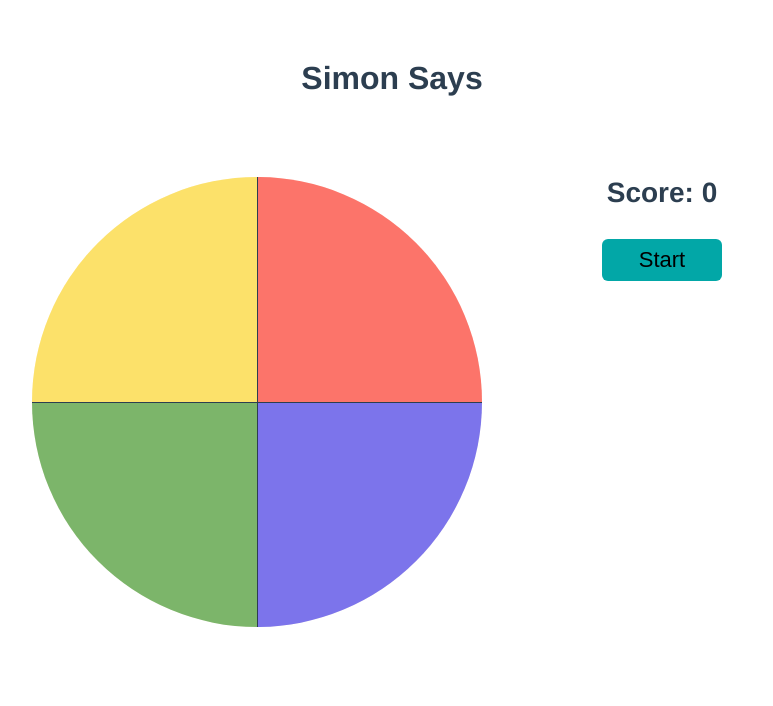
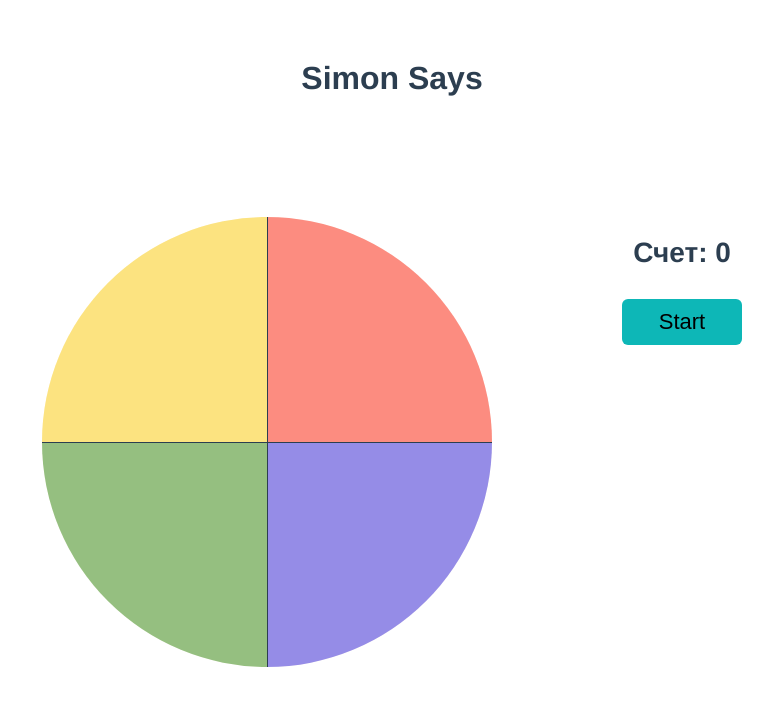
Before and after one commit to LOiif/vue-simon-says, a Vue app: page / in a window 1280 px wide. Shown: the top 706 px of the page, without its empty margins (248-1021 px from the left). Built offline with nearby package versions, Linux system fonts and the light colour scheme.

Commit message:
Реализовано мигание секций

```diff
--- a/src/App.vue
+++ b/src/App.vue
@@ -4,10 +4,13 @@
       <div class="game__wrapper">
         <h1 class="title">Simon Says</h1>
         <div class="container">
-          <game-board @click="clickBoard"></game-board>
+          <game-board ref="board" :can-click="canClick" @click="clickBoard"></game-board>
           <div class="game-info">
-            <p class="score">Score: {{ score }}</p>
-            <button class="start-button" type="button" v-if="!isGameStart" @click="startGame">Start</button>
+            <p class="score" v-if="!isGameOver">Счет: {{ score }}</p>
+            <p class="game-over" v-if="isGameOver">Игра окончена</p>
+            <p class="total-score" v-if="isGameOver">Набрано очков: {{ resultScore }}</p>
+            <button class="start-button" type="button" v-if="!isGameStart && !isGameOver" @click="startGame">Start
+            </button>
             <button class="start-button" type="button" v-else @click="restartGame">Restart</button>
           </div>
         </div>
@@ -26,19 +29,19 @@ export default {
   components: {GameBoard},
   data: () => ({
     score: 0,
+    iteration: 0,
+    resultScore: 0,
     queue: [],
-    userQueue: [],
+    elems: [],
     isGameStart: false,
-    iteration: 0
+    isGameOver: false,
+    canClick: false,
   }),
   methods: {
-    clickBoard(userClick) {
-
-      if (this.isGameStart) {
-        console.log('iteration: ' + this.iteration)
-        console.log(userClick, this.queue[this.iteration])
-        if (!(+userClick === this.queue[this.iteration])) {
-          this.endGame()
+    clickBoard(clickSection) {
+      if (this.isGameStart && this.canClick) {
+        if (+clickSection !== this.queue[this.iteration]) {
+          this.endGame();
         } else {
           if (this.iteration === this.queue.length - 1) {
             this.nextLevel();
@@ -49,30 +52,66 @@ export default {
       }
     },
     startGame() {
-      this.iteration = 0;
-      this.isGameStart = true
-      this.score = 1;
-      this.queue.push(__.randomNum(4))
-      console.log(this.queue)
+      this.isGameStart = true;
+      this.isGameOver = false;
+      this.nextLevel();
+      this.score = 0;
     },
 
     nextLevel() {
+      this.canClick = false;
       this.iteration = 0;
       this.score++;
-      this.queue.push(__.randomNum(4))
-      console.log(this.queue)
+      const randomNum = __.randomNum(4);
+      this.queue.push(randomNum);
+      const sections = Array.from(this.$refs.board.$el.children);
+      this.elems.push(sections.find(item => +item.dataset.section === +randomNum));
+      sections.forEach(el => {
+        console.log(Number(el.dataset.section), Number(randomNum));
+      })
+      this.animate();
     },
 
     endGame() {
+      this.resultScore = this.score;
       this.score = 0;
       this.queue = [];
       this.iteration = 0;
-      this.isGameStart = false
+      this.isGameStart = false;
+      this.canClick = false;
+      this.elems = [];
+      this.isGameOver = true;
     },
 
     restartGame() {
       this.endGame();
-      this.startGame()
+      this.startGame();
+    },
+
+    light(el) {
+      console.log(el);
+      setTimeout(() => {
+        el.classList.add('active');
+      }, 1)
+      setTimeout(() => {
+        el.classList.remove('active');
+      }, 400)
+    },
+
+    animate() {
+      let i = 0;
+
+      const interval = (setInterval(() => {
+        this.canClick = false;
+        if (this.elems[i]) {
+          this.light(this.elems[i]);
+        }
+        ++i;
+        if (i >= this.queue.length) {
+          clearInterval(interval);
+          this.canClick = true;
+        }
+      }, 600))
     }
   },
 }
@@ -102,21 +141,27 @@ export default {
 }
 
 .game-info {
-  padding-top: 40px;
+  display: flex;
+  flex-direction: column;
+  align-items: center;
+  justify-content: center;
 }
 
 .start-button {
   width: 120px;
   font-size: 22px;
-  background-color: #02a7a7;
+  background-color: #0db7b7;
   border: none;
   border-radius: 6px;
-  padding: 8px 18px;
+  padding: 10px 18px;
   margin-top: 30px;
+  align-self: center;
+  margin-bottom: 30px;
 }
 
 .start-button:hover {
-  background-color: rgba(2, 167, 167, 0.7);
+  background-color: rgba(13, 183, 183, 0.7);
+
 }
 
 .start-button:active {
@@ -136,21 +181,16 @@ export default {
   padding-top: 40px;
 }
 
-@media (min-width: 880px) {
-  .game__wrapper {
-    width: 800px;
-    padding-left: 0;
-    padding-right: 0;
-  }
+.game-over {
+  font-size: 28px;
+  text-align: center;
+}
 
-  .game-info {
-    align-self: start;
-    margin-left: 120px;
-  }
+.total-score {
+  font-size: 20px;
+  text-align: center;
+  margin-top: 15px;
 
-  .container {
-    flex-direction: row;
-  }
 }
 
 @media (min-width: 580px) {
@@ -158,5 +198,32 @@ export default {
     padding-left: 40px;
     padding-right: 40px;
   }
+
+  .game-info {
+    padding-top: 20px;
+  }
 }
+
+@media (min-width: 780px) {
+  .game__wrapper {
+    width: 700px;
+    padding: 60px 0 0 0;
+  }
+
+  .game-info {
+    align-self: start;
+    padding-top: 20px;
+  }
+
+  .container {
+    flex-direction: row;
+    justify-content: space-between;
+    padding-top: 120px;
+  }
+
+  .start-button {
+    margin-bottom: 0;
+  }
+}
+
 </style>
--- a/src/components/GameBoard.vue
+++ b/src/components/GameBoard.vue
@@ -1,14 +1,30 @@
 <template>
-  <div class="container">
-    <div class="board">
-
-      <div class="board__item board__item_red" @click="clickItem" :data-section="1">
+   <div class="board">
+      <div
+          class="board__item board__item_red"
+          :class="{'can-click': canClick}"
+          @click="clickItem"
+          :data-section="1">
       </div>
-      <div class="board__item board__item_blue" @click="clickItem" :data-section="2"></div>
-      <div class="board__item board__item_green" @click="clickItem" :data-section="3"></div>
-      <div class="board__item board__item_yellow" @click="clickItem" :data-section="4"></div>
+      <div
+          class="board__item board__item_blue"
+          :class="{'can-click': canClick}"
+          @click="clickItem"
+          :data-section="2">
+      </div>
+      <div
+          class="board__item board__item_green"
+          :class="{'can-click': canClick}"
+          @click="clickItem"
+          :data-section="3">
+      </div>
+      <div
+          class="board__item board__item_yellow"
+          :class="{'can-click': canClick}"
+          @click="clickItem"
+          :data-section="4">
+      </div>
     </div>
-  </div>
 </template>
 
 <script>
@@ -17,38 +33,33 @@ export default {
   methods: {
     clickItem(evt) {
       const sectionNum = evt.target.dataset.section;
-
-      this.$emit('click', sectionNum)
+      if(this.canClick){
+        this.$emit('click', sectionNum)
+      }
+    }
+  },
+  props: {
+    canClick:{
+      type: Boolean
     }
   }
 }
 </script>
 
 <style scoped>
-.container {
-
-}
-
 .board {
   position: relative;
   border-radius: 50%;
   background-color: antiquewhite;
   width: 250px;
   height: 250px;
-
-  margin: 0 auto;
-
 }
 
 .board::before, .board::after {
   content: '';
   position: absolute;
-
-
   background-color: #2c3e50;
-
   z-index: 2;
-
 }
 
 .board::before {
@@ -74,7 +85,7 @@ export default {
   right: 0;
   bottom: 0;
   border-radius: 50%;
-  opacity: 0.5;
+  opacity: 0.4;
 }
 
 .board__item:hover {
@@ -82,8 +93,8 @@ export default {
   border: 3px solid black;
 }
 
-.board__item:active {
-  opacity: 0.7;
+.board__item.can-click:active {
+  opacity: 0.8;
 }
 
 .board__item_red {
@@ -94,7 +105,6 @@ export default {
 .board__item_blue {
   background: blue;
   clip: rect(125px, 250px, 250px, 125px)
-
 }
 
 .board__item_green {
@@ -106,7 +116,6 @@ export default {
   background: #ffd900;
   clip: rect(0px, 125px, 125px, 0px);
 }
-
 
 @media (min-width: 340px) {
   .board {
@@ -152,6 +161,14 @@ export default {
   .board__item_yellow {
     clip: rect(0px, 225px, 225px, 0px);
   }
+
+  .active{
+    opacity: 0.8;
+  }
+
+  .board__item_yellow.active{
+    opacity: 1;
+  }
 }
 
 </style>
```
